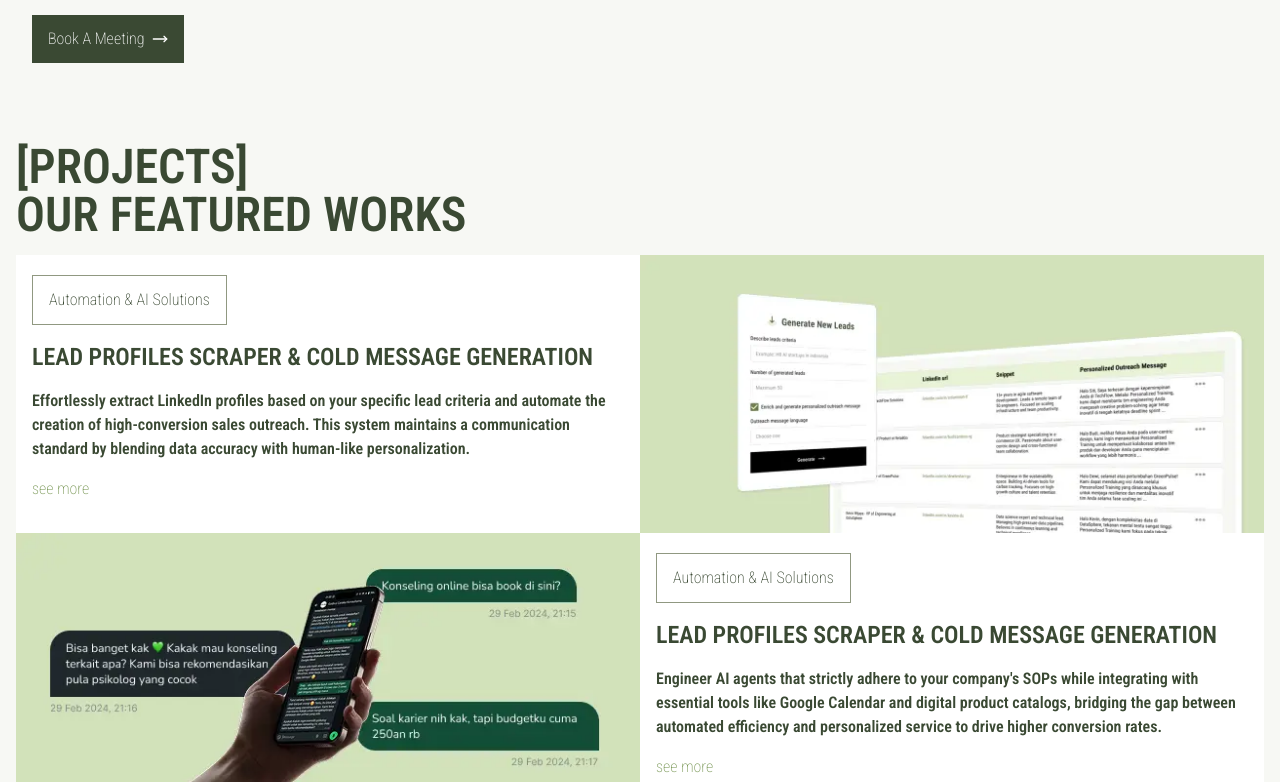
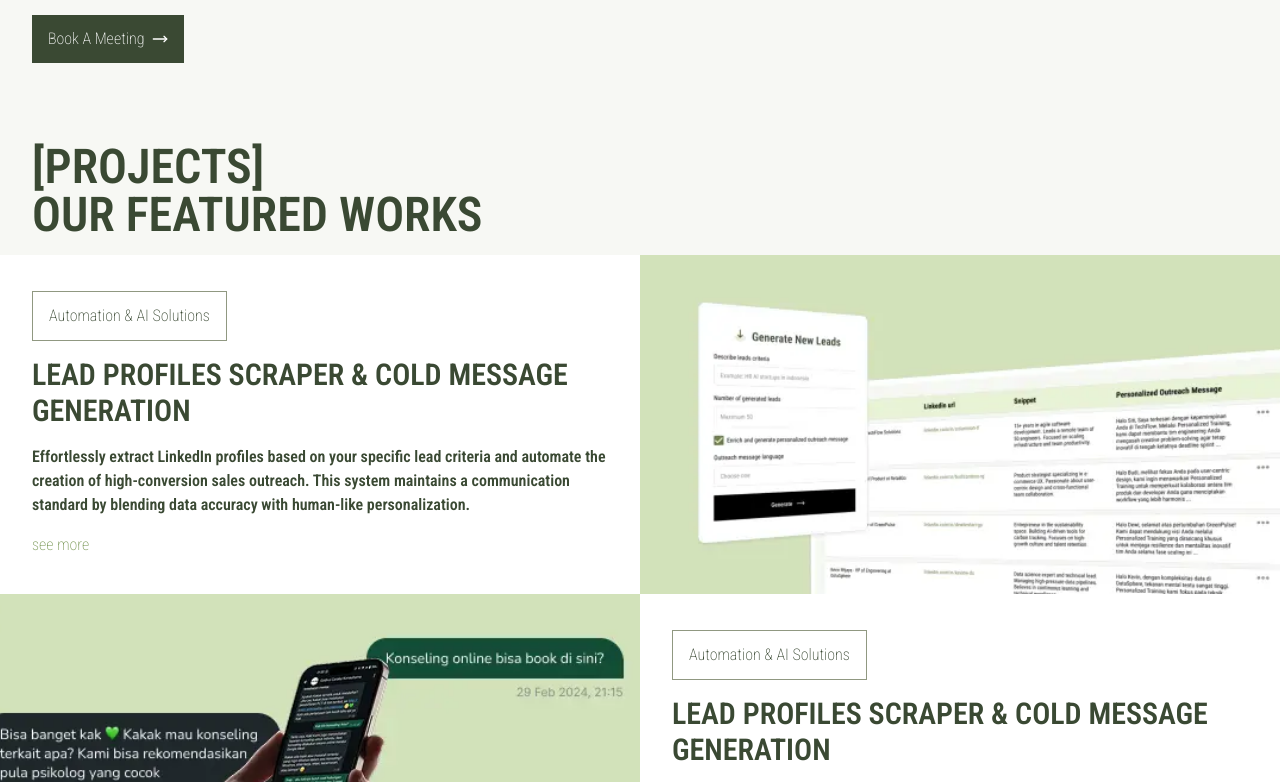
Before and after one commit to nijikos/staumata, a SvelteKit app: page / in a window 1280 px wide. Shown: the part 2018-2800 px from the top of the page. Built offline with nearby package versions, Linux system fonts and the light colour scheme.

Commit message:
fix responsive desktop

```diff
--- a/src/routes/+page.svelte
+++ b/src/routes/+page.svelte
@@ -254,7 +254,7 @@
 	</nav>
 
 	<div class="flex items-center justify-center px-4 py-24">
-		<div class="w-full max-w-400">
+		<div class="w-full text-primary-800 md:max-w-480">
 			<div
 				class="flex flex-col items-start gap-0 md:flex-row md:items-end md:gap-6 lg:justify-start"
 			>
@@ -298,7 +298,9 @@
 </header>
 <!-- ---------- MAIN -->
 <main class="">
-	<section class="mx-auto my-20 flex w-full max-w-400 flex-col gap-4 px-4 text-primary-800 md:px-8">
+	<section
+		class="my-20 flex w-full flex-col gap-4 px-4 text-primary-800 md:mx-auto md:max-w-480 md:px-8"
+	>
 		<p
 			class="border-b border-primary-800 pb-4 text-3xl font-semibold uppercase md:w-fit md:text-5xl"
 		>
@@ -320,7 +322,7 @@
 	</section>
 
 	<section class="my-20 bg-muted-100 py-8 text-primary-800">
-		<div class="mx-auto flex w-full max-w-400 flex-col gap-4 px-4 md:px-8">
+		<div class="flex w-full flex-col gap-4 px-4 md:mx-auto md:max-w-480 md:px-8">
 			<div class="border-b border-primary-800 pb-4 md:w-fit">
 				<p class="text-3xl font-semibold uppercase md:text-5xl">[from] lead generation</p>
 				<p class="text-3xl font-semibold uppercase md:text-5xl">[to] follow-up</p>
@@ -339,7 +341,9 @@
 		</div>
 	</section>
 
-	<section class="mx-auto my-20 flex w-full max-w-400 flex-col gap-4 px-4 text-primary-800 md:px-8">
+	<section
+		class="my-20 flex w-full flex-col gap-4 px-4 text-primary-800 md:mx-auto md:max-w-480 md:px-8"
+	>
 		<div class="border-b border-primary-800 pb-4 md:w-fit">
 			<p class="text-3xl font-semibold uppercase md:text-5xl">[features]</p>
 			<p class="text-3xl font-semibold uppercase md:text-5xl">all-in-one sales command center</p>
@@ -372,12 +376,12 @@
 		</button>
 	</section>
 
-	<section class="mx-auto my-20 flex w-full max-w-400 flex-col gap-4 text-primary-800">
-		<div class="px-4">
+	<section class="my-20 flex w-full flex-col gap-4 text-primary-800 md:mx-auto md:max-w-480">
+		<div class="px-4 md:px-8">
 			<p class="text-3xl font-semibold uppercase md:text-5xl">[projects]</p>
 			<p class="text-3xl font-semibold uppercase md:text-5xl">our featured works</p>
 		</div>
-		<div class=" flex flex-col gap-0 md:px-4">
+		<div class=" flex flex-col gap-0">
 			{#each main.projects as project, i}
 				<div class={`flex flex-col md:grid md:grid-cols-2 md:items-stretch`}>
 					<img
@@ -390,12 +394,12 @@
 					/>
 					<div
 						class={cn(
-							'flex flex-col gap-4 bg-white px-4 py-5 md:col-span-1',
+							'flex flex-col gap-4 bg-white px-4 py-5 md:col-span-1 md:px-8 md:py-9',
 							i % 2 === 0 ? 'md:order-1' : 'md:order-2'
 						)}
 					>
 						<p class="w-fit border border-muted-400 px-4 py-3">{project.category}</p>
-						<p class="text-2xl font-semibold uppercase">{project.title}</p>
+						<p class="text-2xl font-semibold uppercase md:text-3xl">{project.title}</p>
 						<p class="font-semibold">{project.description}</p>
 						<a href="/" class="link-primary">see more</a>
 					</div>
@@ -404,7 +408,9 @@
 		</div>
 	</section>
 
-	<section class="mx-auto my-20 flex w-full max-w-400 flex-col gap-4 px-4 text-primary-800">
+	<section
+		class="my-20 flex w-full flex-col gap-4 px-4 text-primary-800 md:mx-auto md:max-w-480 md:px-8"
+	>
 		<div class="">
 			<p class="text-3xl font-semibold uppercase md:text-5xl">[reviews]</p>
 			<p class="text-3xl font-semibold uppercase md:text-5xl">what our clients say</p>
@@ -430,7 +436,7 @@
 </main>
 <!-- ---------- FOOTER -->
 <footer
-	class="flex flex-col gap-8 bg-primary-800 px-8 py-14 text-white md:flex-row md:items-start md:justify-between md:px-16"
+	class="flex flex-col gap-8 bg-primary-800 px-8 py-14 text-white md:flex-row md:items-start md:justify-between"
 >
 	<div class="">
 		<div class="mb-8">
```
